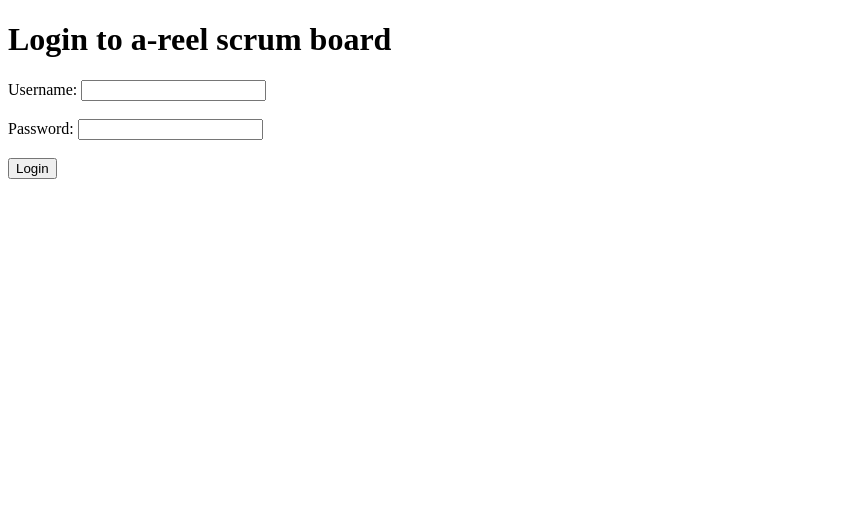
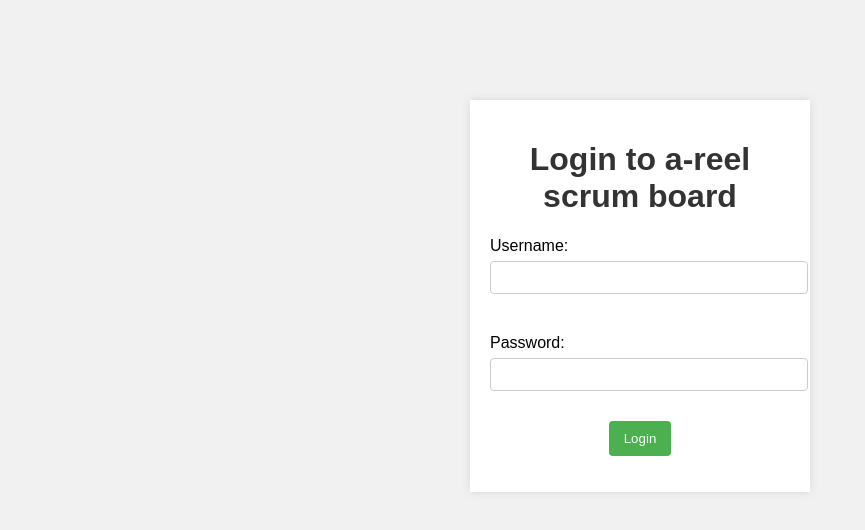
Before and after one commit to A-REEL/A-REEL.github.io, a plain HTML site: page index.html in a window 1280 px wide. Shown: the whole page, without its empty margins (0-865 px from the left). Drawn offline with Linux system fonts and the light colour scheme.

Commit message:
Update index.html

```diff
--- a/index.html
+++ b/index.html
@@ -2,6 +2,58 @@
 <html>
 <head>
     <title>Login to a-reel scrum board</title>
+    <style>
+        body {
+            font-family: Arial, sans-serif;
+            background-color: #f1f1f1;
+            text-align: center;
+        }
+
+        .login-container {
+            background-color: #ffffff;
+            width: 300px;
+            margin: 0 auto;
+            padding: 20px;
+            margin-top: 100px;
+            box-shadow: 0px 0px 10px rgba(0, 0, 0, 0.1);
+        }
+
+        h1 {
+            color: #333;
+        }
+
+        label {
+            display: block;
+            text-align: left;
+            margin-top: 10px;
+        }
+
+        input {
+            width: 100%;
+            padding: 8px;
+            margin-top: 6px;
+            margin-bottom: 12px;
+            border: 1px solid #ccc;
+            border-radius: 4px;
+        }
+
+        #login-button {
+            background-color: #4CAF50;
+            color: white;
+            padding: 10px 15px;
+            border: none;
+            border-radius: 4px;
+            cursor: pointer;
+        }
+
+        #login-button:hover {
+            background-color: #45a049;
+        }
+
+        #message {
+            color: #ff0000;
+        }
+    </style>
 </head>
 <body>
     <div class="login-container">
```
